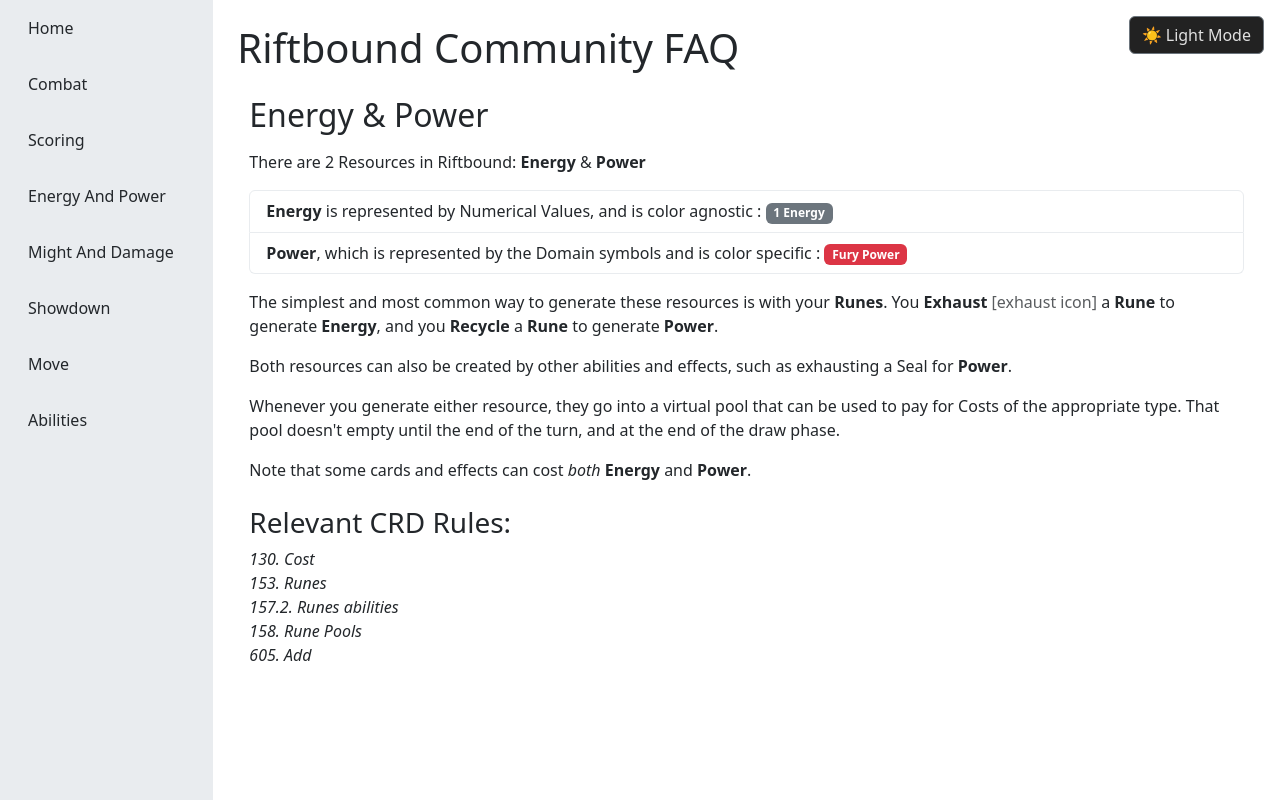
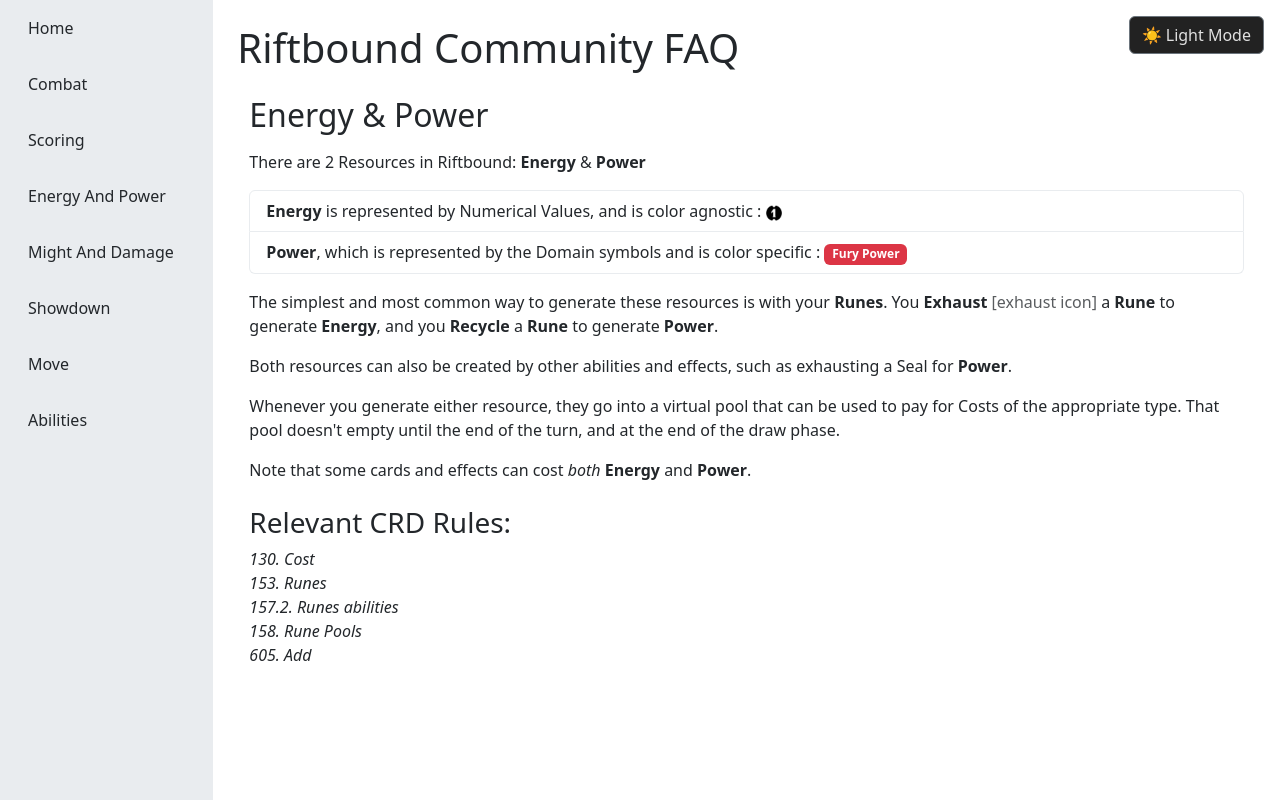
Before and after one commit to Somberlord/riftboundfaq, a Flask app: page /energy_and_power in a window 1280 px wide. Run offline with Flask 3, Linux system fonts and the light colour scheme.

Commit message:
Fix css classes

```diff
--- a/app/templates/energy_and_power.html
+++ b/app/templates/energy_and_power.html
@@ -1,11 +1,11 @@
 {% extends "base.html" %}
 
 {% block content %}
-<div class="container my-4">
+<div class="container my-4 themed-list-container">
   <h2 class="mb-3">Energy &amp; Power</h2>
   <p>There are 2 Resources in Riftbound: <strong>Energy</strong> &amp; <strong>Power</strong></p>
   <ul class="list-group themed-list mb-3">
-    <li class="list-group-item"><strong>Energy</strong> is represented by Numerical Values, and is color agnostic : <span class="badge bg-secondary">1 Energy</span></li>
+    <li class="list-group-item"><strong>Energy</strong> is represented by Numerical Values, and is color agnostic : <img class="might-icon" src="static/images/1energy.webp" data-light="static/images/1energy.webp" data-dark="static/images/1energy_darkmode.webp" alt="1 Energy" style="height:1em; vertical-align:middle;">
     <li class="list-group-item"><strong>Power</strong>, which is represented by the Domain symbols and is color specific : <span class="badge bg-danger">Fury Power</span></li>
   </ul>
 
--- a/app/templates/might_and_damage.html
+++ b/app/templates/might_and_damage.html
@@ -1,7 +1,7 @@
 {% extends "base.html" %}
 
 {% block content %}
-<div class="container my-4">
+<div class="container my-4 themed-list-container">
   <h2 class="mb-3">Might &amp; Damage</h2>
   <p><strong>Might</strong> is the Combat statistic of a Unit <img class="might-icon" src="static/images/might.webp" data-light="static/images/might.webp" data-dark="static/images/might_darkmode.webp" alt="Might" style="height:1em; vertical-align:middle;"></p>
   <ul class="list-group themed-list mb-3">
@@ -17,7 +17,7 @@
     <li class="list-group-item">Reducing the <strong>Might</strong> of a <strong>Unit</strong> may kill it if the damage marked on it becomes equal to or greater than its new <strong>Might</strong>.</li>
   </ul>
 
-  <h3 class="mt-4 mb-2">Relevant CRD Rules:</h3>
+  <h3 class="mt-4 mb-2">Relevant CRD Rules</h3>
   <p><em>139.2 Might<br>139.3 Damage</em></p>
 
   <h3 class="mt-4 mb-2">Example:</h3>
--- a/app/templates/move.html
+++ b/app/templates/move.html
@@ -1,7 +1,7 @@
 {% extends "base.html" %}
 
 {% block content %}
-<div class="container my-4">
+<div class="container my-4 themed-list-container">
   <h2 class="mb-3">Move</h2>
   <p><strong>Moving</strong> is a <strong>Game Object</strong> moving between two <strong>Locations</strong> (<strong>Battlefields</strong> and <strong>Bases</strong>).</p>
   <ul class="list-group themed-list mb-3">
@@ -32,7 +32,7 @@
     <li class="list-group-item"><strong>Standard Move</strong> CANNOT be combined with other move effects. (<em>ex : Yasuo legend ability</em>)</li>
   </ul>
 
-  <h3 class="mt-4 mb-2">Relevant CRD Rules:</h3>
+  <h3 class="mt-4 mb-2">Relevant CRD Rules</h3>
   <p><em>106.2.d Base<br>140. Standard Move<br>596. Move<br>722. Ganking</em></p>
 </div>
 
--- a/app/templates/scoring.html
+++ b/app/templates/scoring.html
@@ -25,7 +25,7 @@
     </li>
   </ul>
 
-  <h3 class="mt-4 mb-2">Relevant CRD Rules:</h3>
+  <h3 class="mt-4 mb-2">Relevant CRD Rules</h3>
   <p><em>179. Control<br>629. Scoring</em></p>
 </div>
 
```
Also changed, not shown: app/static/images/1energy.webp (added), app/static/images/1energy_darkmode.webp (added), 1 other file.
